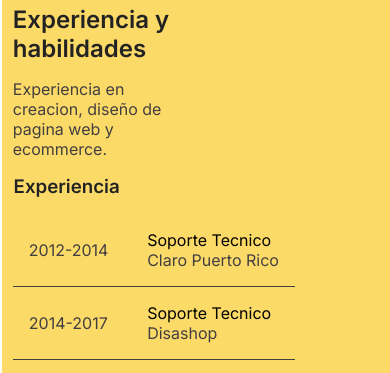
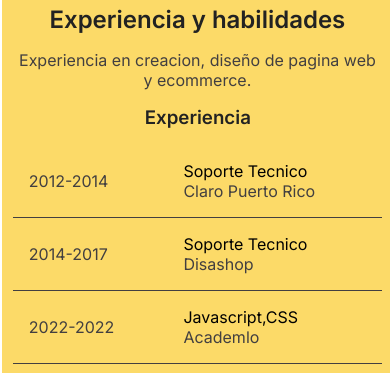
Before and after one commit to josemartinez91/Portafolio, a plain HTML site: page index.html in a window 390 px wide. Shown: the part 465-838 px from the top of the page. Drawn offline with Linux system fonts and the light colour scheme.

Commit message:
changes solicitados

```diff
--- a/index.html
+++ b/index.html
@@ -80,17 +80,17 @@
         </div>
     </div>
     <div class="row experience " id="Experiencia-id">
-        <div class="div-experience col-md col-xl col-xl-12 experience-color col-sm-grid">
-            <div class="col-6 experience-color col-sm-12 col-experience-md ">
+        <div class="div-experience col-md col-xl col-xl-12 experience-color col-sm-grid col-12">
+            <div class="col-6 experience-color col-sm-12 col-experience-md col-12 experience-aling">
                 <h2 class="div-experience ">Experiencia y habilidades</h2>
                 <p class="lorem div-experience">Experiencia en creacion, diseño de pagina web y ecommerce.</p>
             </div>
-            <div class="experience-table-sm">
-                <div class="col-6 col-experience-md col-md-12">
+            <div class="experience-table-sm col-12">
+                <div class="col-6 col-experience-md col-md-12 col-12 experience-aling">
                     <h3 class="div-experience color-tit">Experiencia</h3>
                 </div>
-                <div class="experience-color col-md-12">
-                    <table class="table-list experience-color col-md-12">
+                <div class="experience-color col-md-12 col-sm-12 col-12">
+                    <table class="table-list experience-color col-md-12 col-sm-12 col-12 experience-table-sm">
                         <tbody class="experience-color">
                             <tr class="experience-color">
                                 <td class="lorem experience-color">2012-2014</td>
--- a/style/layout.css
+++ b/style/layout.css
@@ -117,7 +117,7 @@
    }
    .experience-table-sm{
     width: 100%;
-    display: flex;
+    /* display: flex; */
     flex-direction: column;
     align-items: center;
   }
--- a/style/style.css
+++ b/style/style.css
@@ -164,3 +164,6 @@ h1, h2{
     align-content: center;
     flex-wrap: inherit;
 }
+.experience-aling{
+    text-align: center;
+}
```
